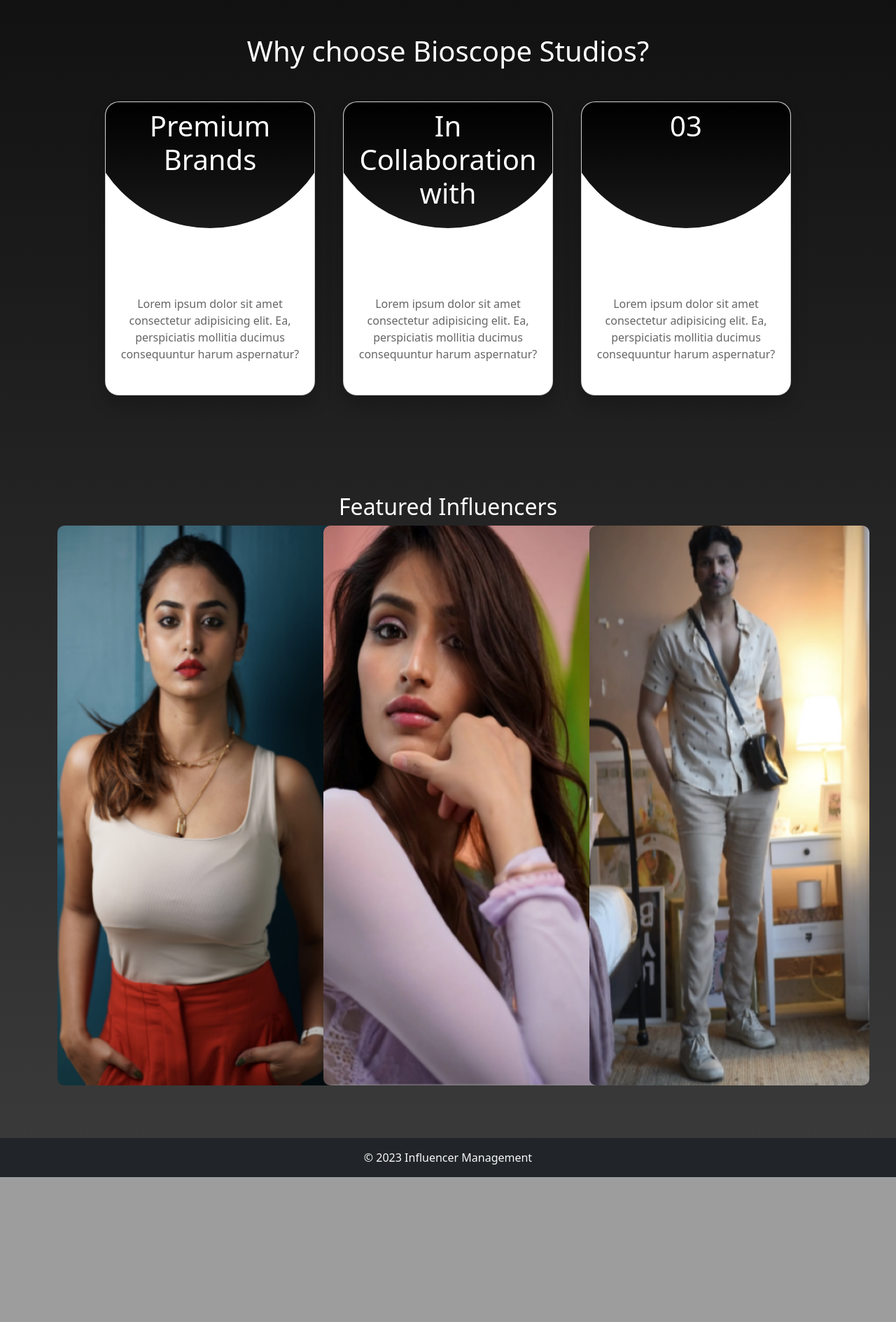
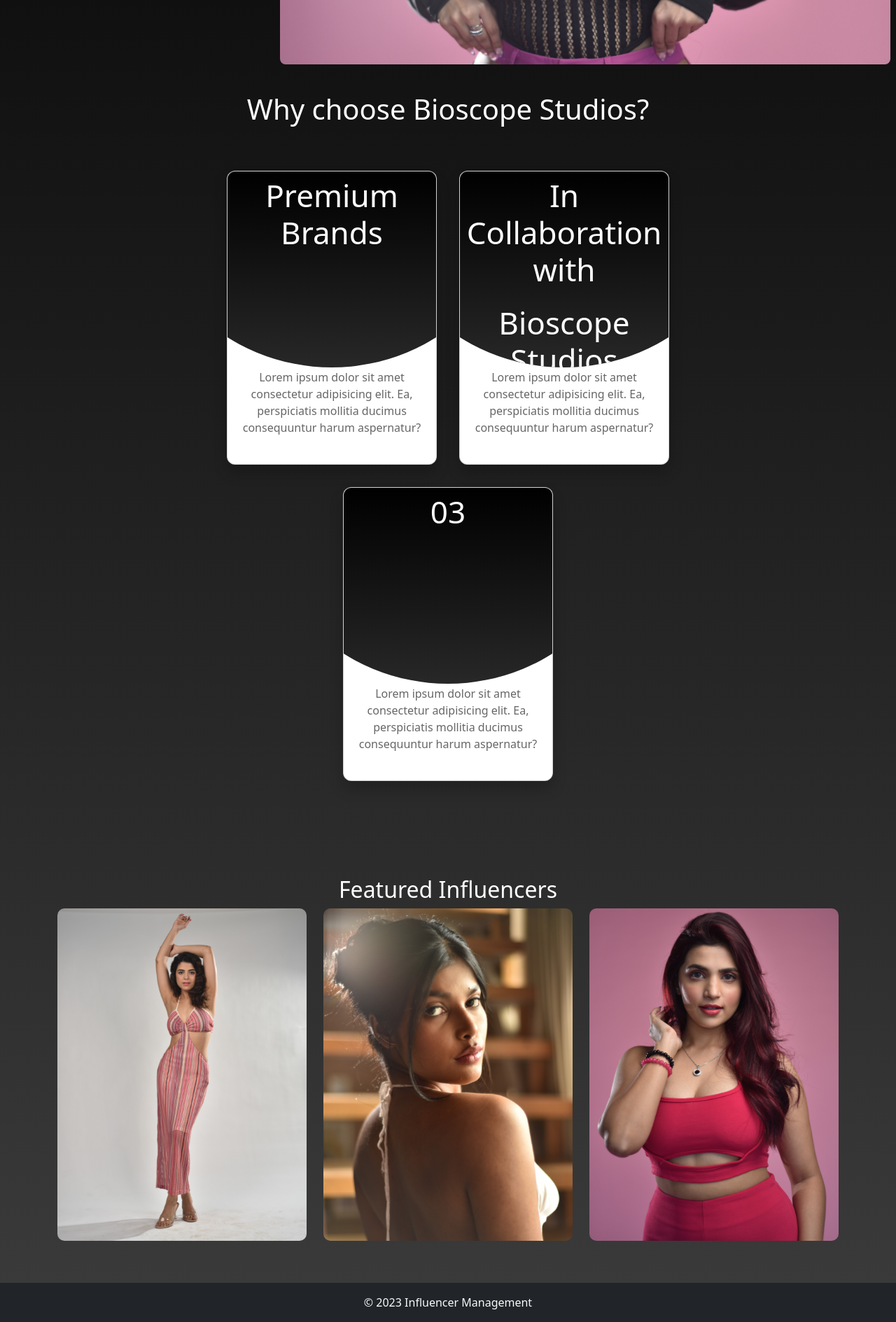
Before and after one commit to nirrav/InfluencerManagement, a PHP site: page / in a window 1280 px wide. Shown: the part 706-2595 px from the top of the page at 70% size. Before the commit the page ends 2388 px from the top, so only its background shows below. Run offline with PHP 8.4, Linux system fonts and the light colour scheme.

Commit message:
Responsive, px to vh

```diff
--- a/css/style.css
+++ b/css/style.css
@@ -57,71 +60,83 @@ body {
     justify-content: center;
     align-items: center;
     min-height: 1vh;
+    /* Adjusted from 1px to 1vh */
     background-color: #000000;
 }
 
 button {
     position: relative;
     display: inline-block;
-    margin: 25px 30px;
-    padding: 15px 30px;
+    margin: 1.875vh 2.25vh;
+    /* Changed from 25px 30px */
+    padding: 1.875vh 2.25vh;
+    /* Changed from 15px 30px */
     text-align: center;
-    font-size: 22px;
-    letter-spacing: 6px;
+    font-size: 2.75vh;
+    /* Changed from 22px to 2.75vh */
+    letter-spacing: 0.75vh;
+    /* Changed from 6px to 0.75vh */
     text-decoration: none;
     color: rgba(255, 255, 255, 0.8);
     background: transparent;
     cursor: pointer;
     transition: ease-out 0.5s;
-    border: 2px solid rgba(0, 0, 0, 0.8);
-    border-radius: 20px;
+    border: 0.15vh solid rgba(0, 0, 0, 0.8);
+    /* Changed from 2px */
+    border-radius: 1.5vh;
+    /* Changed from 20px */
     box-shadow: inset 0 0 0 0 rgba(0, 0, 0, 0.8);
 }
 
 button:hover {
     color: rgb(0, 0, 0);
-    box-shadow: inset 0 -108px 0 0 rgba(255, 255, 255, 0.8);
-    border-radius: 20px;
+    box-shadow: inset 0 -8.64vh 0 0 rgba(255, 255, 255, 0.8);
+    /* Changed from -108px */
+    border-radius: 1.5vh;
+    /* Changed from 20px */
 }
 
 button.active {
     transform: scale(0.9);
 }
 
-/* SLIDESHOW STYLES  */
-
-:root {
-    --container-width: 100%;
-    --container-height: 565px;
-}
+/* SLIDESHOW STYLES */
 
 .slideshow-container1,
 .slideshow-container2 {
-    max-width: var(--container-width);
     margin-left: auto;
     margin-right: auto;
-    position: relative;
-    margin-top: 10px;
+    position: absolute;
+    margin-top: 2vh;
+    /* Adjust margin-top using vh units */
     overflow: hidden;
-    display: grid;
+    display: flex;
     align-items: center;
     justify-content: center;
+    max-width: 110vh;
+    /* Adjust max-width using vh units */
 }
 
 .slide {
     position: relative;
     display: none;
     transition: opacity 0.1s ease-in-out;
-    width: 100%;
-    height: var(--container-height);
     overflow: hidden;
+    max-width: 100%;
+    margin-right: 1vh;
+    /* Add margin-right for gap using vh units */
+    border-radius: 1vh;
+    /* Adjust border-radius using vh units */
+    /* Ensure the slide does not exceed its container */
 }
 
 .slide img {
-    width: auto;
+    width: 100%;
     height: 100%;
-    border-radius: 10px;
-    object-fit: fill;
+    object-fit: cover;
+    /* Use cover to ensure the entire container is filled */
+    aspect-ratio: 4/3;
+    /* Adjust aspect ratio as needed */
 }
 
 .slide::before {
@@ -142,103 +157,122 @@ button.active {
     justify-content: center;
 }
 
-/* INFO CAR STYLES */
+@media only screen and (max-width: 768px) {
 
+    .slideshow-container1,
+    .slideshow-container2 {
+        max-width: 90vh;
+        /* Adjust max-width for smaller screens using vh units */
+    }
+}
+
+/* INFO CARD STYLES */
+
+/* Styles for the container holding the cards */
 .card-container {
     position: relative;
     width: 1060px;
-    padding: 20px;
+    padding: 5vh; /* Padding around the container */
     display: flex;
-    justify-content: center;
-    align-items: center;
-    flex-wrap: wrap;
-    margin: 0 auto;
+    justify-content: center; /* Center horizontally */
+    align-items: center; /* Center vertically */
+    flex-wrap: wrap; /* Allow cards to wrap to the next line */
+    margin: 0 auto; /* Center the container horizontally */
 }
 
+/* Styles for each individual card */
 .card-container .card {
     position: relative;
-    width: 300px;
-    height: 420px;
-    background-color: #fff;
-    margin: 20px;
-    border-radius: 20px;
-    overflow: hidden;
-    box-shadow: 0 15px 25px rgba(0, 0, 0, .2);
-    transition: .5s ease-in-out;
+    width: 300px; /* Width of each card */
+    height: 420px; /* Height of each card */
+    background-color: #fff; /* Background color of the card */
+    margin: 2vh; /* Margin around each card */
+    border-radius: 1.5vh; /* Border radius of each card */
+    overflow: hidden; /* Hide overflowing content */
+    box-shadow: 0 1.5vh 2.5vh rgba(0, 0, 0, .2); /* Shadow effect */
+    transition: .5s ease-in-out; /* Smooth transition on hover */
 }
 
+/* Hover effect on the card container */
 .card-container:hover .card {
-    filter: blur(20px);
-    transform: scale(.9);
-    opacity: .5;
+    filter: blur(1vh); /* Blur effect on hover */
+    transform: scale(1); /* Scale down on hover */
+    opacity: .5; /* Reduce opacity on hover */
 }
 
+/* Hover effect on individual cards */
 .card-container .card:hover {
-    filter: blur(0);
-    transform: scale(1);
-    opacity: 1;
+    filter: blur(0); /* Remove blur on hover */
+    transform: scale(1.2); /* Restore original scale on hover */
+    opacity: 1; /* Restore full opacity on hover */
 }
 
+/* Hover effect on the circle element inside the card */
 .card-container .card:hover .circle {
-    clip-path: circle(600px);
+    clip-path: circle(30vh); /* Clip path effect on hover */
 }
 
+/* Styles for paragraph elements inside card content on hover */
 .card-container .card:hover .content p {
-    color: #fff;
+    color: #fff; /* Change color on hover */
 }
 
+/* Styles for links inside card content on hover */
 .card-container .card:hover .content a {
-    box-shadow: 1px 1px 2px rgba(0, 0, 0, .2),
-        -1px -1px 2px rgba(255, 255, 255, .4);
+    box-shadow: 0.1vh 0.1vh 0.2vh rgba(0, 0, 0, .2), -0.1vh -0.1vh 0.2vh rgba(255, 255, 255, .4); /* Box shadow on hover */
 }
 
+/* Styles for active state of links inside card content */
 .card-container .card .content a:active {
-    box-shadow: inset 1px 1px 1px rgba(0, 0, 0, .1),
-        inset 5px 5px 5px rgba(0, 0, 0, .04),
-        inset -5px -5px 5px rgba(255, 255, 255, .07),
-        inset -1px -1px 2px rgba(255, 255, 255, .4);
+    box-shadow: inset 0.1vh 0.1vh 0.1vh rgba(0, 0, 0, .1), inset 0.5vh 0.5vh 0.5vh rgba(0, 0, 0, .04), inset -0.5vh -0.5vh 0.5vh rgba(255, 255, 255, .07), inset -0.1vh -0.1vh 0.2vh rgba(255, 255, 255, .4); /* Box shadow on active state */
 }
 
+/* Styles for the circular element inside the card */
 .card-container .card .circle {
     position: relative;
     width: 100%;
     height: 100%;
-    background: #000;
-    clip-path: circle(180px at center 0);
-    text-align: center;
-    transition: 1s ease-in-out;
+    background: #000; /* Background color of the circle */
+    clip-path: circle(35vh at center 0); /* Clip path for circular shape */
+    text-align: center; /* Center text inside the circle */
+    transition: 1s ease-in-out; /* Smooth transition */
 }
 
+/* Styles for heading elements inside the card */
 .card-container .card h2 {
-    color: #fff;
-    font-size: 2.5em;
-    padding: 10px 0;
+    color: #fff; /* Color of the heading */
+    font-size: 5.5vh; /* Font size of the heading */
+    padding: 1vh 0; /* Padding around the heading */
 }
 
+/* Styles for content inside the card */
 .card-container .card .content {
     position: absolute;
-    bottom: 10px;
-    padding: 20px;
-    text-align: center;
+    bottom: 1vh; /* Position content at the bottom with some margin */
+    padding: 2vh; /* Padding around the content */
+    text-align: center; /* Center text inside the content */
 }
 
+/* Styles for paragraph elements inside card content */
 .card-container .card .content p {
-    color: #666;
-    transition: .5s ease-in-out;
+    color: #666; /* Color of paragraph text */
+    transition: .5s ease-in-out; /* Smooth transition */
 }
 
+/* Styles for links inside card content */
 .card-container .card .content a {
     position: relative;
     display: inline-block;
-    padding: 10px 20px;
-    background: #000;
-    color: #fff;
-    border-radius: 40px;
-    text-decoration: none;
-    margin-top: 20px;
-    transition: .8s ease-in-out;
+    padding: 1vh 2vh; /* Padding around the link */
+    background: #000; /* Background color of the link */
+    color: #fff; /* Color of the link text */
+    border-radius: 4vh; /* Border radius of the link */
+    text-decoration: none; /* Remove underline from links */
+    margin-top: 2vh; /* Margin from the top */
+    transition: .8s ease-in-out; /* Smooth transition */
 }
 
+/* Styles for specific cards */
 .card-container .card:nth-child(1) .circle,
 .card-container .card:nth-child(1) .content a {
     background: linear-gradient(to bottom, #000000, #3b3b3b);
@@ -254,87 +288,93 @@ button.active {
     background: linear-gradient(to bottom, #000000, #3b3b3b);
 }
 
+/* Override background color of links */
 .content a {
     background-color: #000 !important;
 }
 
+/* Keyframes for color change animation */
 @keyframes colorChange {
     0% {
         color: #fff;
     }
-
     50% {
         color: #b1b493;
     }
-
     80% {
         color: #4f8a8b;
     }
-
     100% {
         color: #fff;
     }
 }
 
-@media only screen and (max-width: 992px) {}
+/* Media queries for responsive design */
+@media only screen and (max-width: 992px) {
+    /* Styles for screens up to 992px width */
+}
 
-@media only screen and (max-width: 768px) {}
+@media only screen and (max-width: 768px) {
+    /* Styles for screens up to 768px width */
+}
 
+/* Styles for a specific type of card with the class .information-card */
 .information-card {
-    text-align: center;
-    padding: 50px 0;
-    color: #ffffff;
+    text-align: center; /* Center text inside the information card */
+    padding: 5vh 0; /* Padding top and bottom */
+    color: #ffffff; /* Color of the text */
 }
+
 
 /* FEATURED INFLUENCER STYLES */
 
 .feature-influencer,
 .feature-influencer h2 {
     text-align: center;
-    padding: 50px 0;
+    padding: 5vh 0;
+    /* Changed from 50px */
     color: #fff;
 }
 
 .feature-item {
     background: linear-gradient(to right, #3e3434, #6d4f59);
     border-radius: 15px;
-    padding: 20px;
-    margin-bottom: 20px;
+    padding: 2vh;
+    /* Changed from 20px */
+    margin-bottom: 2vh;
+    /* Changed from 20px */
 }
 
 .feature-item img {
     width: 100%;
     height: auto;
     border-radius: 10px;
+    aspect-ratio: 4/3;
 }
 
 .feature-image {
     background-size: cover;
     background-position: center;
-    height: 300px;
+    /* Updated height */
     border-radius: 10px;
     display: none;
 }
 
 .featured-influencer {
     text-align: center;
-    padding: 50px 0;
+    padding: 5vh 0;
+    /* Changed from 50px */
     color: #ffffff;
-    margin-bottom: 5px;
+    margin-bottom: 0.5vh;
+    /* Changed from 5px */
     object-fit: fill;
-}
-
-:root {
-    --influencer-width: 400px;
-    --influencer-height: 800px;
 }
 
 .influencer-item {
     position: relative;
-    margin-bottom: 20px;
+    margin-bottom: 2vh;
+    /* Changed from 20px */
     overflow: hidden;
-    width: var(--influencer-width);
-    height: var(--influencer-height);
     transition: transform 0.3s ease-in-out;
 }
 
@@ -353,13 +393,16 @@ button.active {
     left: 50%;
     transform: translate(-50%, -50%) scale(0);
     text-align: center;
-    padding: 150px;
+    padding: 15vh;
+    /* Changed from 150px */
     background: rgba(34, 31, 31, 0.8);
     border-radius: 10px;
     transition: transform 0.3s ease-in-out;
     color: #ffffff;
-    width: 400px;
-    height: 800px;
+    width: 53.333vh;
+    /* Changed from 400px */
+    height: 106.666vh;
+    /* Changed from 800px */
     display: flex;
     flex-direction: column;
     justify-content: center;
@@ -374,7 +417,8 @@ button.active {
 .influencer-info h3,
 .influencer-info p,
 .influencer-info li {
-    margin: 15px 0;
+    margin: 3vh 0;
+    /* Changed from 15px */
 }
 
 .influencer-item::before {
@@ -396,12 +440,14 @@ button.active {
 .bg-dark.text-light.text-center.py-3 {
     background-color: #343a40;
     color: #fff;
-    padding: 1rem;
+    padding: 1vh;
+    /* Changed from 1rem */
 }
 
 .feature-section h2 {
     text-align: center;
-    padding: 50px 0;
+    padding: 5vh 0;
+    /* Changed from 50px */
     color: #ffffff;
 }
 
--- a/index.html
+++ b/index.html
@@ -123,7 +123,7 @@
             <div class="row">
                 <div class="col-md-4">
                     <div class="influencer-item">
-                        <img src="media/feat_1.png" class="img-fluid" alt="Nidhi">
+                        <img src="media/f-influencer/f1.JPG" class="img-fluid" alt="Nidhi">
                         <div class="influencer-info">
                             <h3>Nidhi Jaiswal</h3>
                             <p>Followers: Instagram: 100K</p>
@@ -134,7 +134,7 @@
                 </div>
                 <div class="col-md-4">
                     <div class="influencer-item">
-                        <img src="media/feat_2.png" class="img-fluid" alt="Nikita ">
+                        <img src="media/f-influencer/f2.JPG" class="img-fluid" alt="Nikita ">
                         <div class="influencer-info">
                             <h3>Nikita Tiwari</h3>
                             <p>@nikita_tiwari</p>
@@ -151,7 +151,7 @@
                 </div>
                 <div class="col-md-4">
                     <div class="influencer-item">
-                        <img src="media/feat_3.png" class="img-fluid" alt="Akshit">
+                        <img src="media/f-influencer/f3.JPG" class="img-fluid" alt="Akshit">
                         <div class="influencer-info">
                             <h3>Akshit Tiwari</h3>
                             <p>@akshit_tiwari</p>
```
Also changed, not shown: other parts of css/style.css (+18 -15 lines), media/f-influencer/f1.JPG (added), media/f-influencer/f2.JPG (added), media/f-influencer/f3.JPG (added).
